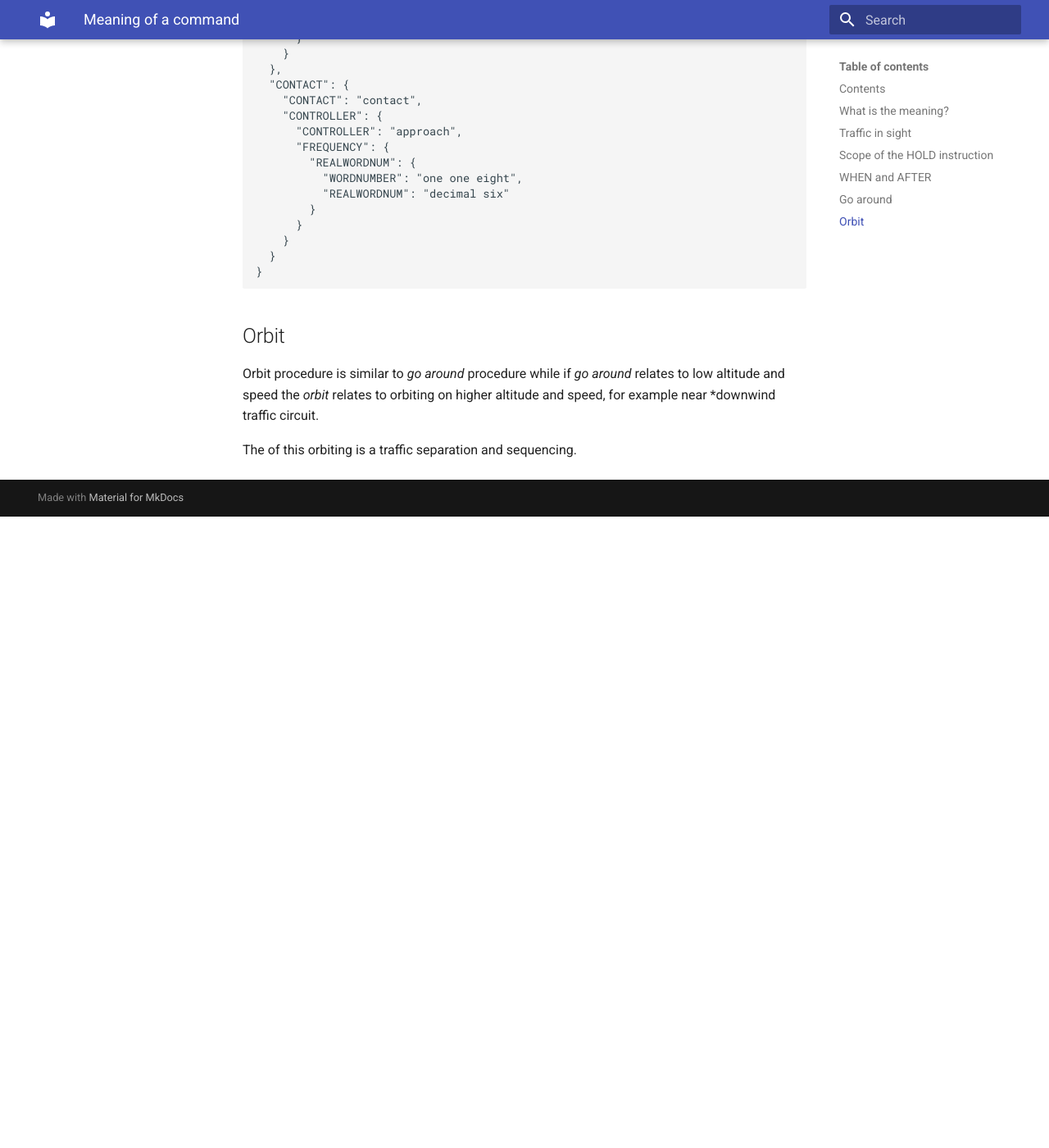
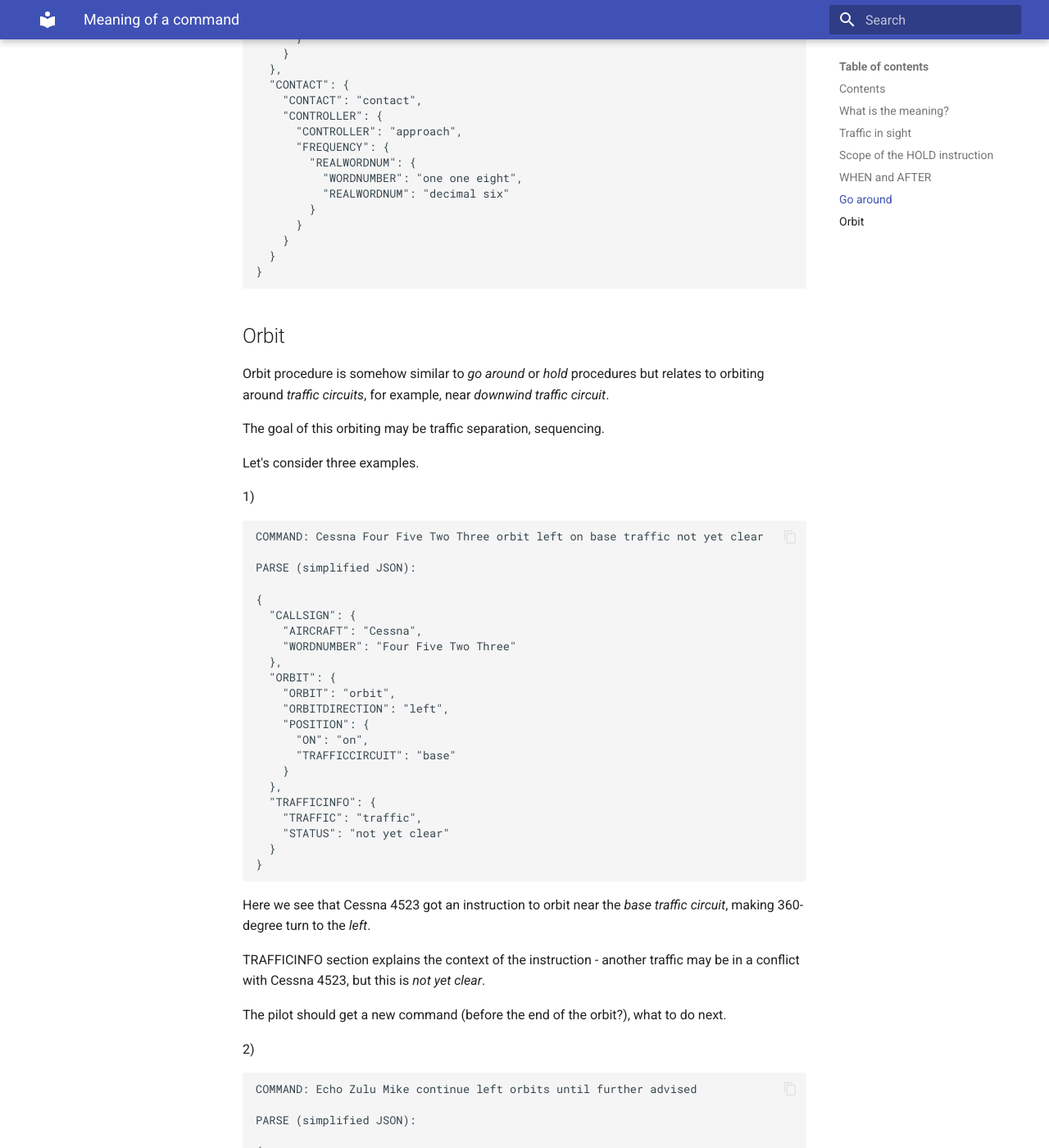
Before and after one commit to sash-tim/ATC-parsing, an MkDocs documentation site: the page built from docs/meaning_of_a_command.md, in a window 1280 px wide and 1400 px high, scrolled down 12962 px. Shown: the whole window at 82% size. Built offline with MkDocs 1.6.1 and Material for MkDocs 9.7.7, drawn with Linux system fonts in a browser that asks for light colours; before the commit the page ends 13592 px from its top, so only the background shows below that; some of the changed text lies outside the part shown.

Commit message:
ORBIT category and Web site are updated

````diff
--- a/docs/meaning_of_a_command.md
+++ b/docs/meaning_of_a_command.md
@@ -633,6 +633,125 @@ PARSE (simplified JSON):
 
 ## Orbit
 
-Orbit procedure is similar to *go around* procedure while if *go around* relates to low altitude and speed the *orbit* relates to orbiting on higher altitude and speed, for example near *downwind traffic circuit.
+Orbit procedure is somehow similar to *go around* or *hold* procedures but relates to orbiting around *traffic circuits*, for example, near *downwind traffic circuit*.
 
-The of this orbiting is a traffic separation and sequencing.
+The goal of this orbiting may be traffic separation, sequencing.
+
+Let's consider three examples.
+
+1)
+
+```
+COMMAND: Cessna Four Five Two Three orbit left on base traffic not yet clear
+
+PARSE (simplified JSON):
+
+{
+  "CALLSIGN": {
+    "AIRCRAFT": "Cessna",
+    "WORDNUMBER": "Four Five Two Three"
+  },
+  "ORBIT": {
+    "ORBIT": "orbit",
+    "ORBITDIRECTION": "left",
+    "POSITION": {
+      "ON": "on",
+      "TRAFFICCIRCUIT": "base"
+    }
+  },
+  "TRAFFICINFO": {
+    "TRAFFIC": "traffic",
+    "STATUS": "not yet clear"
+  }
+}
+```
+
+Here we see that Cessna 4523 got an instruction to orbit near the *base traffic circuit*, making 360-degree turn to the *left*.
+
+TRAFFICINFO section explains the context of the instruction - another traffic may be in a conflict with Cessna 4523, but this is *not yet clear*.
+
+The pilot should get a new command (before the end of the orbit?), what to do next.
+
+2)
+
+```
+COMMAND: Echo Zulu Mike continue left orbits until further advised
+
+PARSE (simplified JSON):
+
+{
+  "CALLSIGN": {
+    "PHONETICALPHABET": {
+      "PHONETICALPHABET": {
+        "PHONETICALPHABET": "Echo",
+        "PHONETICALPHABET": {
+          "PHONETICALPHABET": "Zulu",
+          "PHONETICALPHABET": "Mike"
+        }
+      }
+    }
+  },
+  "REQUESTINSTRUCTION": {
+    "REQUESTINSTRUCTION": "continue",
+    "ORBIT": {
+      "ORBIT": {
+        "ORBITDIRECTION": "left",
+        "ORBIT": "orbits",
+        "UNTIL": {
+          "UNTIL": "until",
+          "ADVISORY": "further advised"
+        }
+      }
+    }
+  }
+}
+
+```
+
+Here number of orbits is not specified (implicitly, as in the previous example, or explicitly, as in "make two orbits"). Instead, the scope of the *orbit* contains the condition UNTIL.
+
+3) And finally, the scope of the orbit instruction may contain other parameters, for example, altitude restriction.
+
+```
+COMMAND: Echo India Romeo make left orbits not above one thousand feet.
+
+PARSE (simplified JSON):
+
+{
+  "CALLSIGN": {
+    "PHONETICALPHABET": {
+      "PHONETICALPHABET": {
+        "PHONETICALPHABET": "Echo",
+        "PHONETICALPHABET": {
+          "PHONETICALPHABET": "India",
+          "PHONETICALPHABET": "Romeo"
+        }
+      }
+    }
+  },
+  "REQUESTINSTRUCTION": {
+    "REQUESTINSTRUCTION": "make",
+    "ORBIT": {
+      "ORBIT": {
+        "ORBITDIRECTION": "left",
+        "ORBIT": "orbits",
+        "ALTITUDE": {
+          "COMPARISON": {
+            "COMPARISON": {
+              "NEGATION": "not",
+              "COMPARISON": {
+                "COMPARISON": "above",
+                "WORDNUMBER": {
+                  "WORDNUMBER": "one",
+                  "WORDNUMBER": "thousand feet"
+                }
+              }
+            }
+          }
+        }
+      }
+    }
+  }
+}
+
+```
--- a/setup.py
+++ b/setup.py
@@ -2,7 +2,7 @@ from setuptools import setup, find_packages
 
 setup(
     name="ATC_parsing",
-    version="1.2.14",
+    version="1.2.15",
     packages=find_packages(),
     include_package_data=True,
     package_data={"ATC_parsing":["data/*"]},
````
Also changed, not shown: 2 other files.
